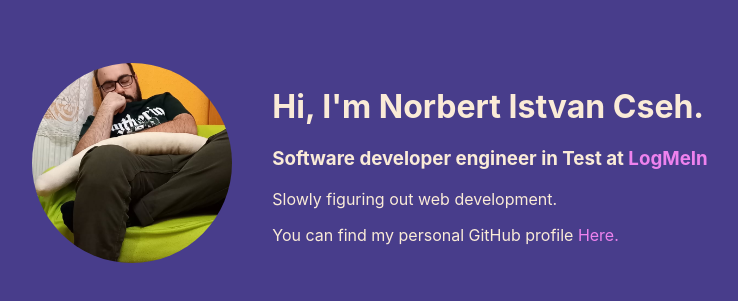
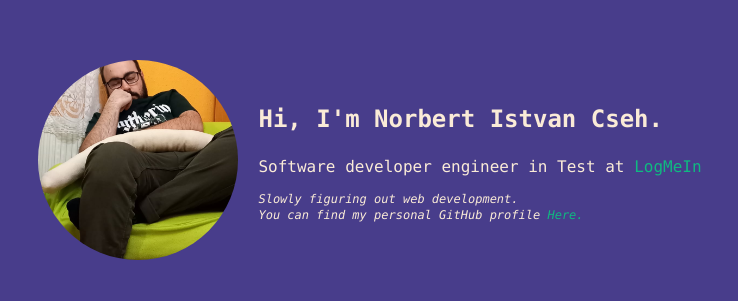
Before and after one commit to NorbertCseh/ncseh, a Next.js app: page / in a window 1280 px wide. Shown: the part 237-538 px from the top of the page, without its empty margins (270-1008 px from the left). Built offline with nearby package versions, Linux system fonts and the light colour scheme.

Commit message:
Tailwind added

```diff
--- a/package.json
+++ b/package.json
@@ -15,9 +15,11 @@
   "devDependencies": {
     "@types/node": "17.0.7",
     "@types/react": "17.0.38",
+    "autoprefixer": "^10.4.1",
     "eslint": "8.6.0",
     "eslint-config-next": "12.0.7",
-    "tailwindcss": "^3.0.8",
+    "postcss": "^8.4.5",
+    "tailwindcss": "^3.0.11",
     "typescript": "4.5.4"
   }
 }
--- /dev/null
+++ b/postcss.config.js
@@ -0,0 +1,6 @@
+module.exports = {
+  plugins: {
+    tailwindcss: {},
+    autoprefixer: {},
+  },
+}
--- a/src/pages/cv.tsx
+++ b/src/pages/cv.tsx
@@ -1,11 +1,10 @@
 import type { NextPage } from 'next'
-import styles from '../styles/Cv.module.css'
 
 const CV: NextPage = () => {
   return (
-    <div className={styles.cvpage}>
-      <div className={styles.leftsection}>Left</div>
-      <div className={styles.rightsection}>Right</div>
+    <div className="">
+      <div className="">Left</div>
+      <div className="">Right</div>
     </div>
   )
 }
--- a/src/pages/index.tsx
+++ b/src/pages/index.tsx
@@ -1,32 +1,59 @@
-import type { NextPage } from 'next'
-import Head from 'next/head'
-import Image from 'next/image'
-import styles from '../styles/Home.module.css'
+import type { NextPage } from "next";
+import Head from "next/head";
+import Image from "next/image";
 
 const Home: NextPage = () => {
   return (
-    <div className={styles.container}>
+    <>
       <Head>
         <title>NorbertCseh</title>
-        <meta name="description" content="Norbert Istvan Cseh personal website created with Nextjs" />
+        <meta
+          name="description"
+          content="Norbert Istvan Cseh personal website created with Nextjs"
+        />
         <link rel="icon" href="/me.jpg" />
       </Head>
 
-      <main className={styles.main}>
-        <Image src="/me.jpg" alt="Norbert Cseh in sleep" className={styles.imgaboutme} width={200} height={200} />
-        <div className={styles.infocontainer}>
-          <h1>Hi, I&apos;m Norbert Istvan Cseh.</h1>
-          <h3>Software developer engineer in Test at <a href="https://www.logmein.com/" target="_blank" rel="noreferrer">LogMeIn</a></h3>
-          <p>
-            Slowly figuring out web development.
-          </p>
-          <p>
-            You can find my personal GitHub profile <a href="https://github.com/NorbertCseh" target="_blank" rel="noreferrer">Here.</a>
-          </p>
+      <main className="flex w-full h-screen">
+        <div className="flex h-fit m-auto">
+          <div className="mr-5">
+            <Image
+              src="/me.jpg"
+              alt="Norbert Cseh in sleep"
+              className="rounded-full"
+              width={200}
+              height={200}
+            />
+          </div>
+          <div className="m-auto">
+            <h1 className="font-mono text-2xl pb-5 font-bold">Hi, I&apos;m Norbert Istvan Cseh.</h1>
+            <h3 className="font-mono text-s pb-3">
+              Software developer engineer in Test at{" "}
+              <a className="text-emerald-500"
+                href="https://www.logmein.com/"
+                target="_blank"
+                rel="noreferrer"
+              >
+                LogMeIn
+              </a>
+            </h3>
+            <p className="font-mono text-xs italic">Slowly figuring out web development.</p>
+            <p className="font-mono text-xs italic">
+              You can find my personal GitHub profile{" "}
+              <a
+                className="text-emerald-500"
+                href="https://github.com/NorbertCseh"
+                target="_blank"
+                rel="noreferrer"
+              >
+                Here.
+              </a>
+            </p>
+          </div>
         </div>
       </main>
-    </div>
-  )
-}
+    </>
+  );
+};
 
-export default Home
+export default Home;
--- a/src/styles/Home.module.css
+++ /dev/null
@@ -1,27 +0,0 @@
-.container {
-  padding: 0 2rem;
-}
-
-.main {
-  min-height: 100vh;
-  padding: 4rem 0;
-  flex: 1;
-  display: flex;
-  justify-content: center;
-  align-items: center;
-}
-
-.imgaboutme {
-  border-radius: 50%;
-}
-
-.infocontainer{
-  padding-left: 40px;
-}
-
-@media (max-width: 600px) {
-  .grid {
-    width: 100%;
-    flex-direction: column;
-  }
-}
--- a/src/styles/globals.css
+++ b/src/styles/globals.css
@@ -1,18 +1,15 @@
+@tailwind base;
+@tailwind components;
+@tailwind utilities;
+
 html,
 body {
   padding: 0;
   margin: 0;
-  font-family: -apple-system, BlinkMacSystemFont, Segoe UI, Roboto, Oxygen,
-    Ubuntu, Cantarell, Fira Sans, Droid Sans, Helvetica Neue, sans-serif;
   color: antiquewhite;
   background-color: darkslateblue;
 }
 
-a {
-  color: violet;
-  text-decoration: none;
-}
-
-* {
+/* * {
   box-sizing: border-box;
-}
+} */
--- /dev/null
+++ b/tailwind.config.js
@@ -0,0 +1,9 @@
+module.exports = {
+  content: [
+    "./src/**/*.{js,ts,jsx,tsx}"
+  ],
+  theme: {
+    extend: {},
+  },
+  plugins: [],
+}
```
Also changed, not shown: src/styles/Cv.module.css (deleted, +0 -14 lines), 1 other file (tests, documents, lock files or other folders).
